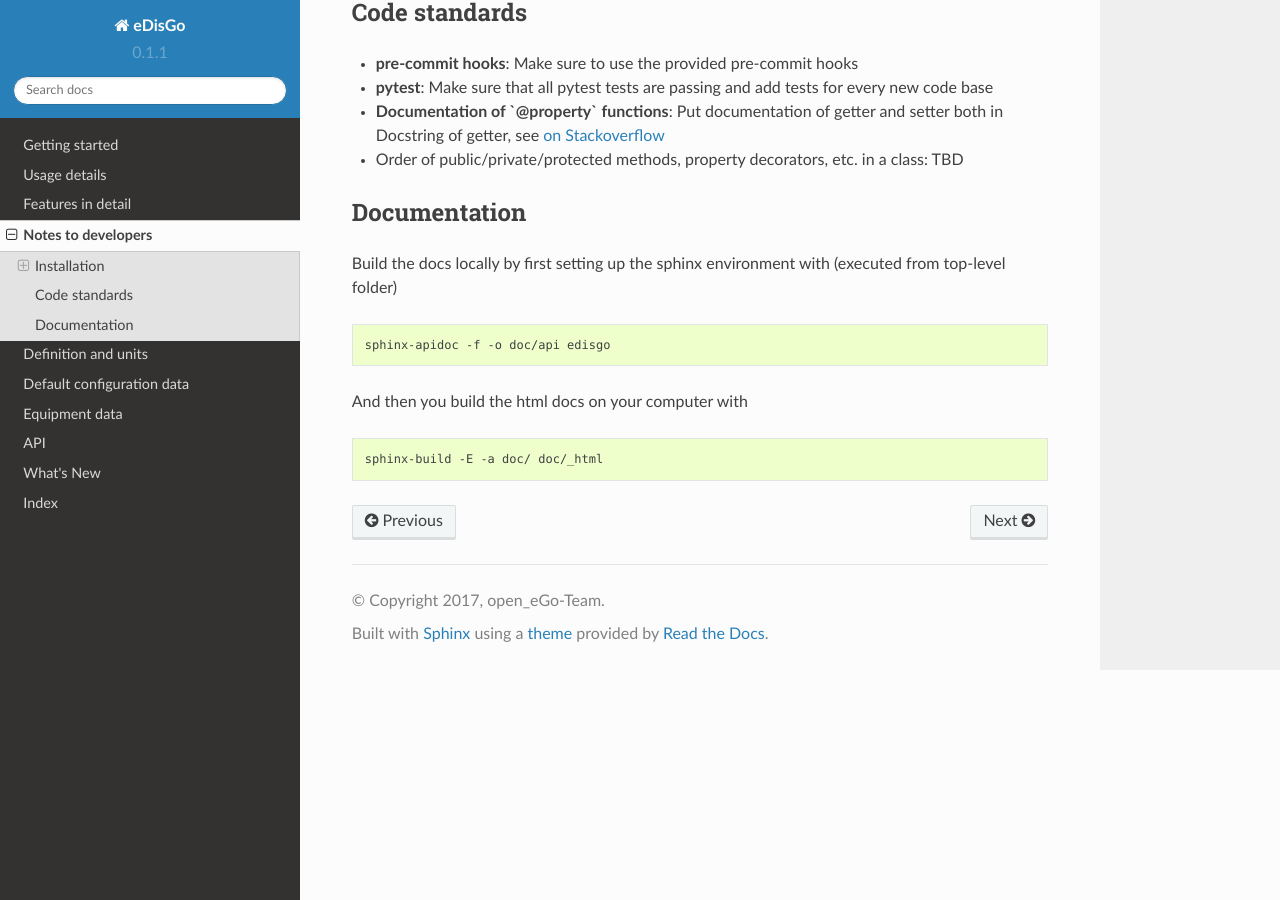
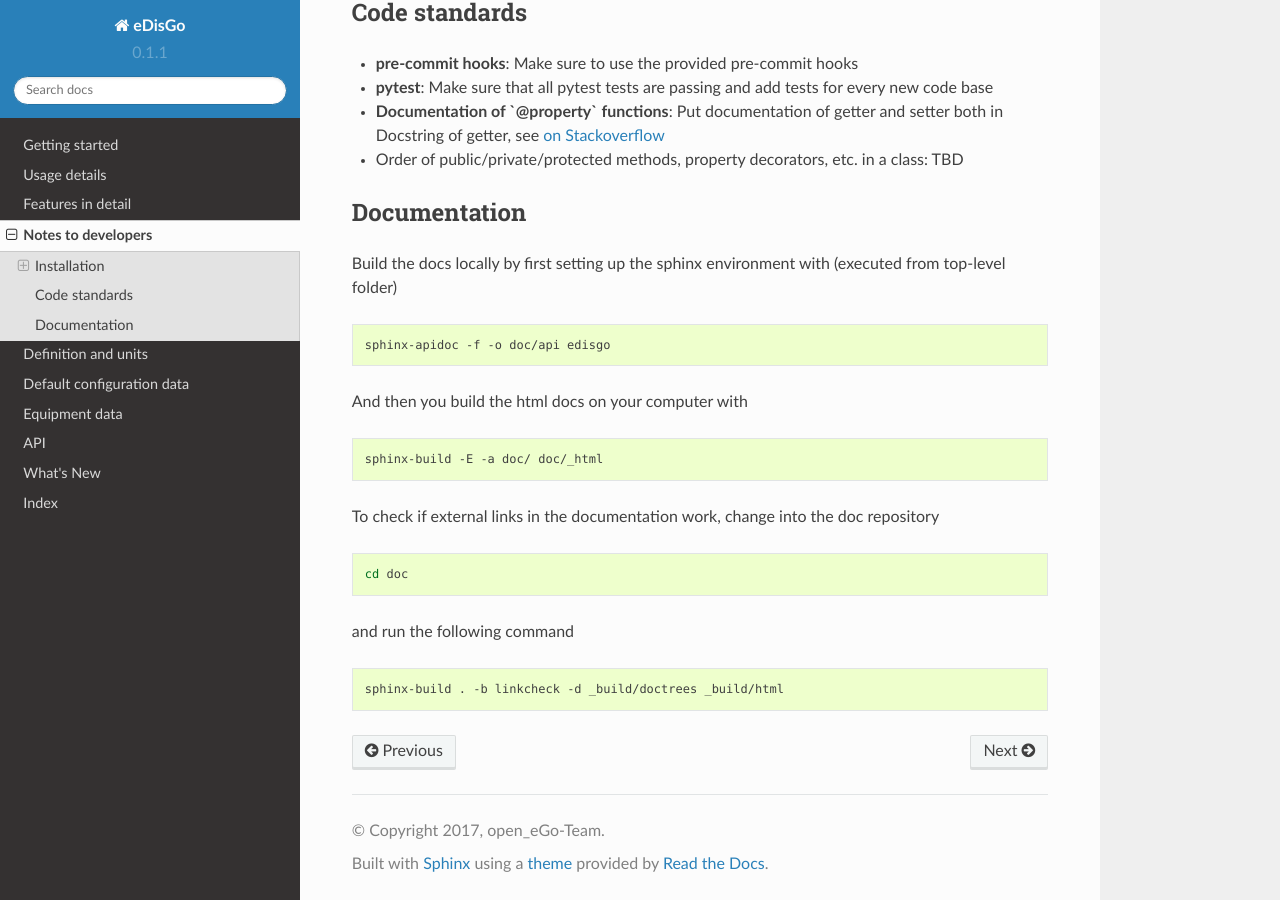
Before and after one commit to openego/eDisGo, a Sphinx documentation site: the page built from doc/dev_notes.rst, in a window 1280 px wide and 900 px high, scrolled down 1103 px. Built offline with Sphinx 7.4.7 and the Read the Docs theme 2.0.0, drawn with Linux system fonts in a browser that asks for light colours; formulas are drawn with MathJax 3.

Commit message:
Update dev_notes.rst
Added description of how to check external links in doc

```diff
--- a/doc/dev_notes.rst
+++ b/doc/dev_notes.rst
@@ -82,3 +82,15 @@ And then you build the html docs on your computer with
 .. code-block:: bash
 
     sphinx-build -E -a doc/ doc/_html
+
+To check if external links in the documentation work, change into the doc repository
+
+.. code-block:: bash
+
+   cd doc
+
+and run the following command
+
+.. code-block:: bash
+
+   sphinx-build . -b linkcheck -d _build/doctrees _build/html
```
